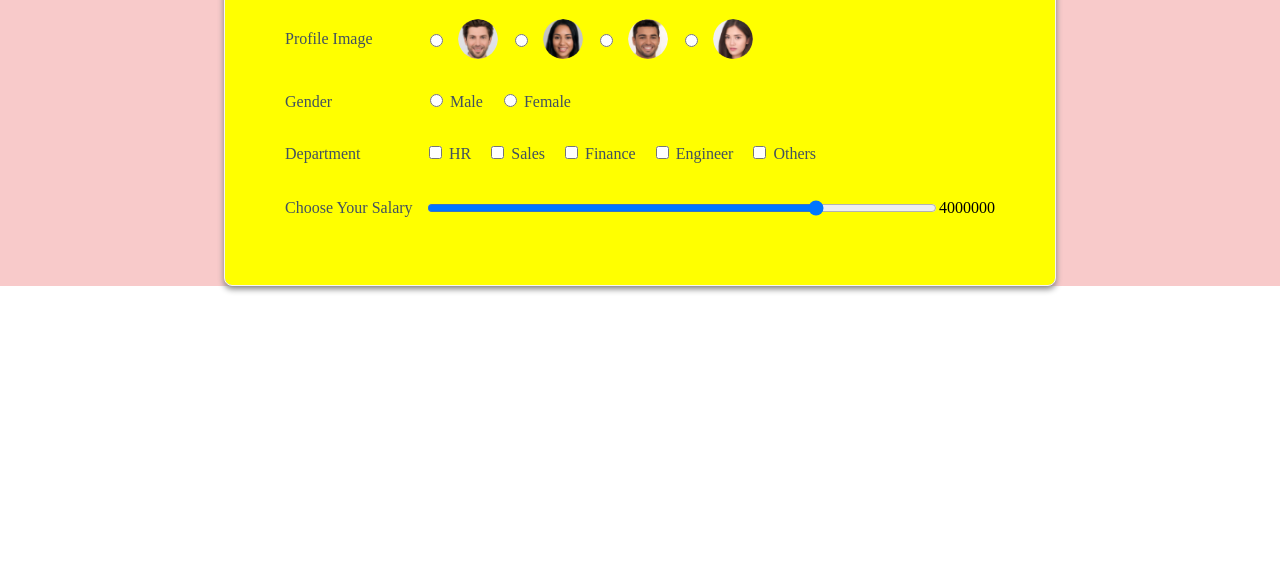
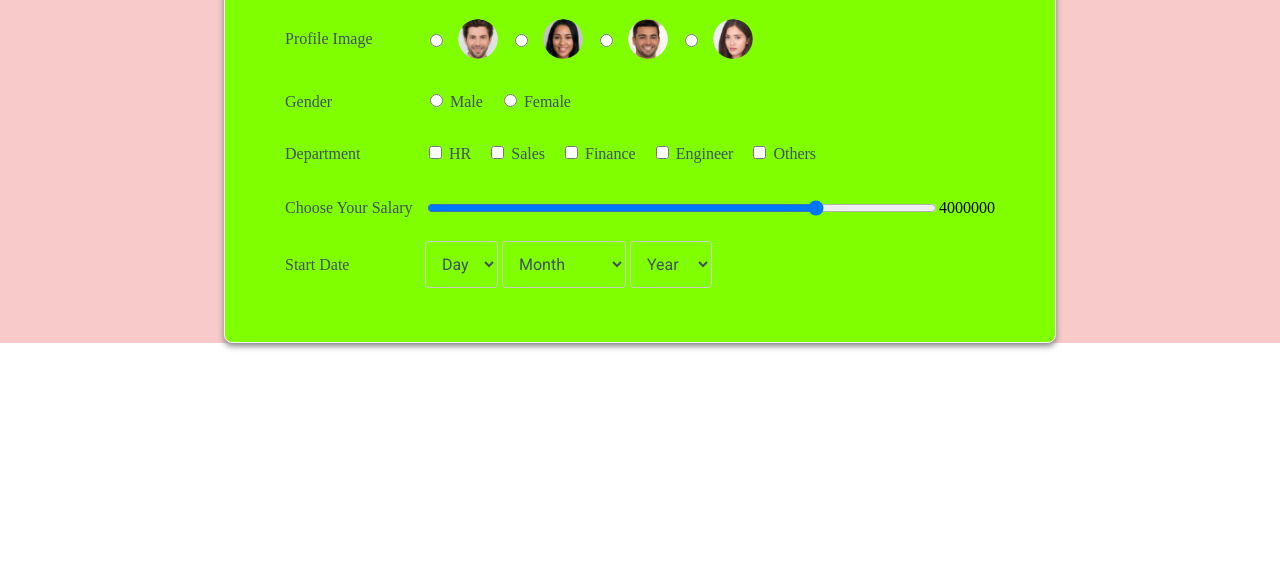
Before and after one commit to ImmanuvelJeeva08/BridgeLabz_EmployeePayRollApp, a plain HTML site: page EmployeePayRoll/pages/index.html in a window 1280 px wide. Shown: the part 227-800 px from the top of the page. Drawn offline with Linux system fonts and the light colour scheme.

Commit message:
Sucessfully Added

```diff
--- a/EmployeePayRoll/css/Style.css
+++ b/EmployeePayRoll/css/Style.css
@@ -54,7 +54,7 @@ body {
 .form {
     width: 65%;
     padding: 44px 60px;
-    background:yellow 0% 0% no-repeat padding-box;
+    background: chartreuse 0% 0% no-repeat padding-box;
     box-shadow: 0px 3px 6px grey;
     border: 1px solid #f5f5f5;
     border-radius: 8px;
@@ -117,3 +117,13 @@ label {
     border-radius: 50%;
     margin-left: 12px;
 }
+select {
+    padding: 12px;
+    border: 1px solid #ccc;
+    border-radius: 4px;
+    resize: vertical;
+    font: normal normal normal 16px Roboto;
+    letter-spacing: 0px;
+    color: #42515f;
+    background-color: transparent;
+}
--- a/EmployeePayRoll/pages/index.html
+++ b/EmployeePayRoll/pages/index.html
@@ -1,8 +1,5 @@
 <!--
-    Ability to specify the
-    - gender as radio button
-    - department as checkbox
-    - salary as range indicator
+    Ability to specify the start date with Day, Month and Year as Select Input Item
 -->
 
 <!DOCTYPE html>
@@ -83,6 +80,68 @@
                     <input class="input" type="range" name="salary" id="salary" min="300000" max="5000000" step="100" value="4000000">
                     <output class="salary-output" for="salary">4000000</output>
                 </div>
+                <div class="row-content">
+                    <label class="label text" for="startDate">Start Date</label>
+                    <div>
+                        <select id="day" name="Day">
+                            <option value="Day">Day</option>
+                            <option value='01'>01</option>
+                            <option value='02'>02</option>
+                            <option value='03'>03</option>
+                            <option value='04'>04</option>
+                            <option value='05'>05</option>
+                            <option value='06'>06</option>
+                            <option value='07'>07</option>
+                            <option value='08'>08</option>
+                            <option value='09'>09</option>
+                            <option value='10'>10</option>
+                            <option value='11'>11</option>
+                            <option value='12'>12</option>
+                            <option value='13'>13</option>
+                            <option value='14'>14</option>
+                            <option value='15'>15</option>
+                            <option value='16'>16</option>
+                            <option value='17'>17</option>
+                            <option value='18'>18</option>
+                            <option value='19'>19</option>
+                            <option value='20'>20</option>
+                            <option value='21'>21</option>
+                            <option value='22'>22</option>
+                            <option value='23'>23</option>
+                            <option value='24'>24</option>
+                            <option value='25'>25</option>
+                            <option value='26'>26</option>
+                            <option value='27'>27</option>
+                            <option value='28'>28</option>
+                            <option value='29'>29</option>
+                            <option value='30'>30</option>
+                            <option value='31'>31</option>
+                        </select>
+                        <select id="month" name="Month">
+                            <option value="Month">Month</option>
+                            <option value='01'>January</option>
+                            <option value='02'>February</option>
+                            <option value='03'>March</option>
+                            <option value='04'>April</option>
+                            <option value='05'>May</option>
+                            <option value='06'>June</option>
+                            <option value='07'>July</option>
+                            <option value='08'>August</option>
+                            <option value='09'>September</option>
+                            <option value='10'>October</option>
+                            <option value='11'>November</option>
+                            <option value='12'>December</option>
+                        </select>
+                        <select id="year" name="Year">
+                            <option value="Year">Year</option>
+                            <option value='2020'>2020</option>
+                            <option value='2019'>2019</option>
+                            <option value='2018'>2018</option>
+                            <option value='2017'>2017</option>
+                            <option value='2016'>2016</option>
+                        </select>
+                    </div>
+                </div>
             </form>
         </div>
         <script src="../js/validate.js"></script>
```
